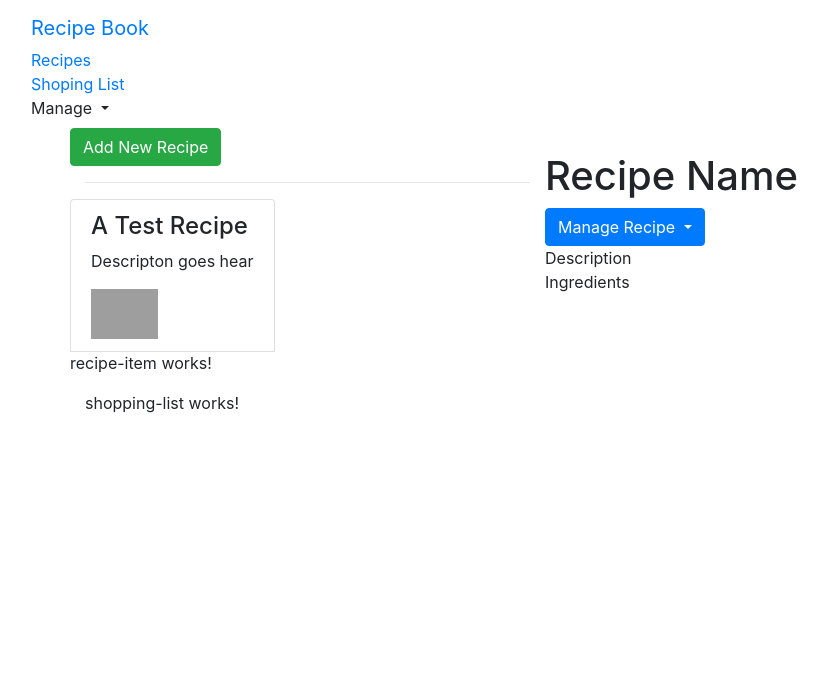
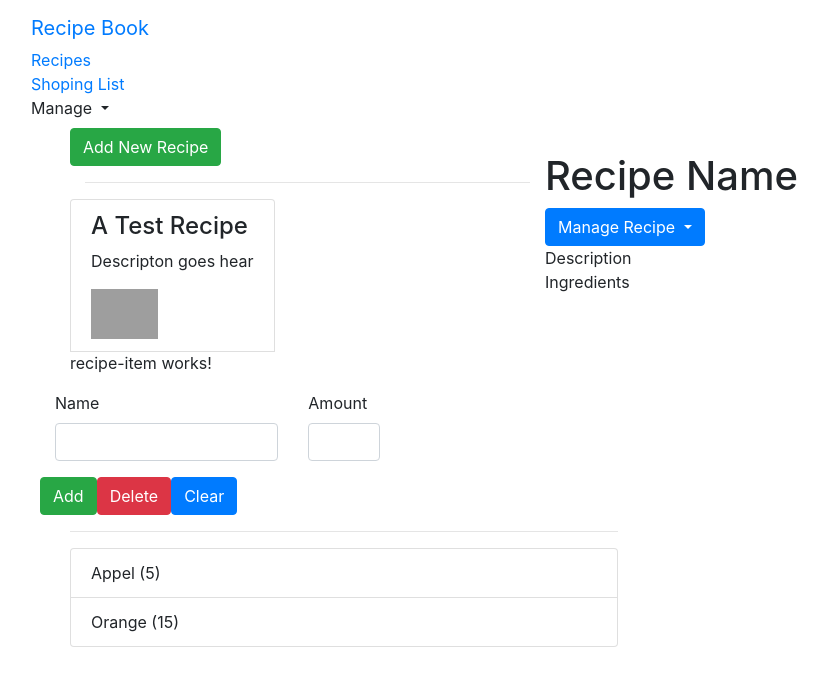
Before and after one commit to behrang1360/OnLineStore, an Angular app: page / in a window 1280 px wide. Shown: the top 686 px of the page, without its empty margins (0-828 px from the left). Built offline with nearby package versions, Linux system fonts and the light colour scheme; grey boxes are pictures that could not be loaded.

Commit message:
add shopping list + add ingredient.model

```diff
--- /dev/null
+++ b/src/app/shared/ingredient.model.ts
@@ -0,0 +1,6 @@
+export class Ingredient {
+    constructor(public name: String, public amount: number) {
+
+    }
+
+}
--- a/src/app/shopping-list/shopping-edit/shopping-edit.component.html
+++ b/src/app/shopping-list/shopping-edit/shopping-edit.component.html
@@ -1 +1,23 @@
-<p>shopping-edit works!</p>
+<div class="row">
+  <div class="col-xs-12">
+    <form>
+      <div class="row">
+        <div class="col-sm-5 form-group">
+          <label for="name">Name</label>
+          <input type="text" id="name" class="form-control" />
+        </div>
+          <div class="col-sm-2 form-group">
+            <label for="amount">Amount</label>
+            <input type="number" id="amount" class="form-control" />
+          </div>
+      </div>
+      <div class="row">
+        <div class="col-xs-12">
+          <button class="btn btn-success" type="submit">Add</button>
+          <button class="btn btn-danger" type="button">Delete</button>
+          <button class="btn btn-primary" type="button">Clear</button>
+        </div>
+      </div>
+    </form>
+  </div>
+</div>
--- a/src/app/shopping-list/shopping-list.component.html
+++ b/src/app/shopping-list/shopping-list.component.html
@@ -1 +1,12 @@
-<p>shopping-list works!</p>
+<div class="row">
+  <div class="col-xm-10">
+    <app-shopping-edit></app-shopping-edit>
+    <hr />
+    <ul class="list-group">
+      <a class="list-group-item" style="cursor: pointer" *ngFor="let ingredient of Ingredients">
+        {{ingredient.name}} ({{ingredient.amount}})
+    </a>
+
+    </ul>
+  </div>
+</div>
--- a/src/app/shopping-list/shopping-list.component.ts
+++ b/src/app/shopping-list/shopping-list.component.ts
@@ -1,4 +1,5 @@
 import { Component, OnInit } from '@angular/core';
+import { Ingredient } from '../shared/ingredient.model';
 
 @Component({
   selector: 'app-shopping-list',
@@ -6,7 +7,7 @@
   styleUrls: ['./shopping-list.component.css']
 })
 export class ShoppingListComponent implements OnInit {
-
+  Ingredients: Ingredient[] = [new Ingredient('Appel', 5), new Ingredient('Orange', 15)];
   constructor() { }
 
   ngOnInit() {
```
